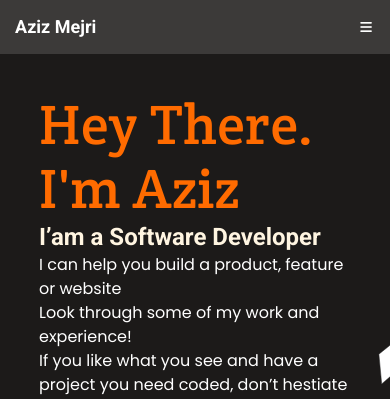
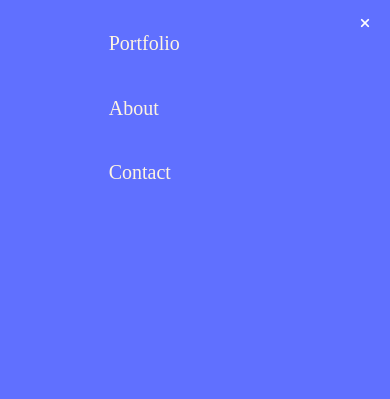
Before and after one commit to afanimartin/cr_mobile_menu, a website: page index.html in a window 390 px wide. Both pictures are taken after a click on the button 366 px from the left and 27 px from the top of the page. Shown: the top 399 px of the page. Drawn offline with Linux system fonts and the light colour scheme.

Commit message:
Finish app for review

```diff
--- a/css/main.css
+++ b/css/main.css
@@ -4,6 +4,44 @@
   padding: 0;
   margin: 0;
   box-sizing: border-box;
+}
+
+#close-btn {
+  z-index: 3;
+  position: absolute;
+  top: 1rem;
+  right: 1rem;
+}
+
+.mobile-nav {
+  position: absolute;
+  background-color: #6070ff;
+  top: 0;
+  z-index: 2;
+  height: 100vh;
+  width: 100%;
+  padding: 0;
+  margin: 0;
+  display: flex;
+  flex-direction: column;
+  align-items: center;
+}
+
+.d-none {
+  display: none;
+}
+
+.menu-items {
+  display: flex;
+  flex-direction: column;
+  width: 50%;
+}
+
+.menu-item {
+  margin-top: 2rem;
+  padding: 0 0 0.6rem 0.7rem;
+  font-size: 20px;
+  color: #fff5e1;
 }
 
 html {
@@ -62,6 +100,7 @@ main {
   background-color: #1c1a19;
   color: white;
   position: relative;
+  padding: 0;
 }
 
 #intro {
--- a/index.html
+++ b/index.html
@@ -9,20 +9,26 @@
     <title>Aziz Mejri - Portfolio</title>
   </head>
   <body>
+    <nav class="d-none mobile-nav" id="menu-nav">
+      <button id="close-btn" type="button" class="d-none menu-bars">
+        <i class="fas fa-times"></i>
+      </button>
+      <div class="menu-items">
+        <a class="menu-item" href="#projects">Portfolio</a>
+        <a class="menu-item" href="#about-me">About</a>
+        <a class="menu-item" href="#about-me">Contact</a>
+      </div>
+    </nav>
     <header>
       <h1 id="logo">Aziz Mejri</h1>
-      <button type="button" class="menu-bars">
+      <button id="menu-btn" type="button" class="menu-bars">
         <i class="fas fa-bars"></i>
       </button>
       <nav id="desktop-nav">
         <ul>
           <li><a class="nav-link" href="#projects">Portoflio</a></li>
           <li><a class="nav-link" href="#about-me">About</a></li>
-          <li>
-            <a class="nav-link" href="#contact"
-              >Contact <i class="far fa-envelope"></i
-            ></a>
-          </li>
+          <li><a class="nav-link" href="#contact">Contact</a></li>
         </ul>
       </nav>
     </header>
@@ -442,5 +448,6 @@
       src="https://kit.fontawesome.com/e966a3bd22.js"
       crossorigin="anonymous"
     ></script>
+    <script src="index.js"></script>
   </body>
 </html>
--- /dev/null
+++ b/index.js
@@ -0,0 +1,24 @@
+const menuBtn = document.getElementById('menu-btn');
+const closeBtn = document.getElementById('close-btn');
+const menuNav = document.getElementById('menu-nav');
+const menuItems = document.querySelectorAll('.menu-items');
+
+menuBtn.addEventListener('click', () => {
+  menuBtn.classList.add('d-none');
+  closeBtn.classList.remove('d-none');
+  menuNav.classList.remove('d-none');
+});
+
+closeBtn.addEventListener('click', () => {
+  menuBtn.classList.remove('d-none');
+  closeBtn.classList.add('d-none');
+  menuNav.classList.add('d-none');
+});
+
+menuItems.forEach((link) => {
+  link.addEventListener('click', () => {
+    menuBtn.classList.remove('d-none');
+    closeBtn.classList.add('d-none');
+    menuNav.classList.add('d-none');
+  });
+});
```
